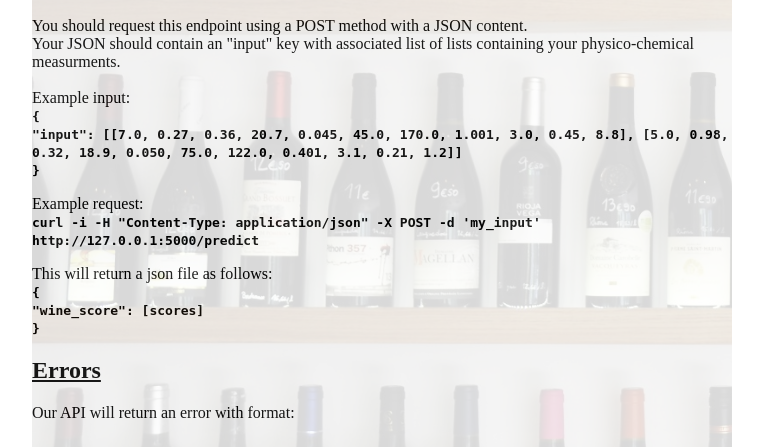
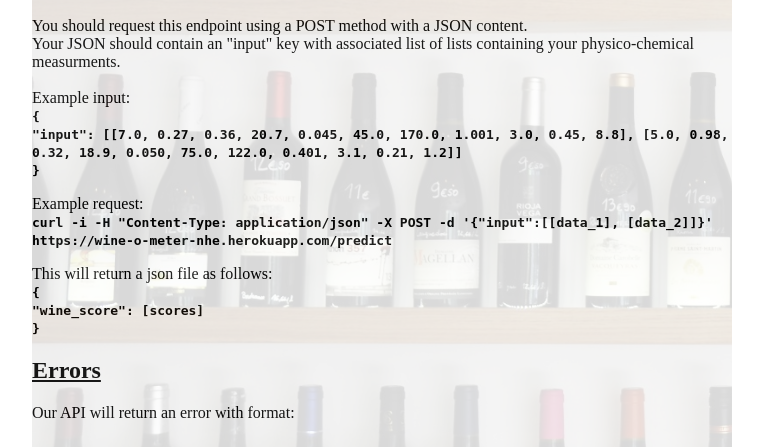
Before and after one commit to nicolas-hegerle/P07_ML_in_prod, a Flask app: page / in a window 1280 px wide. Shown: the part 448-895 px from the top of the page, without its empty margins (258-1021 px from the left). Run offline with Flask 2, Linux system fonts and the light colour scheme.

Commit message:
changed target address for requests

```diff
--- a/templates/index.html
+++ b/templates/index.html
@@ -63,7 +63,7 @@ fixed acidity, volatile acidity, citric acid, residual sugar, chlorides, free su
       <p>
         Example request: <br>
         <code><b>
-          curl -i -H "Content-Type: application/json" -X POST -d 'my_input' http://127.0.0.1:5000/predict
+          curl -i -H "Content-Type: application/json" -X POST -d '{"input":[[data_1], [data_2]]}' https://wine-o-meter-nhe.herokuapp.com/predict
         </code></b>
       </p>
       <p>
```
